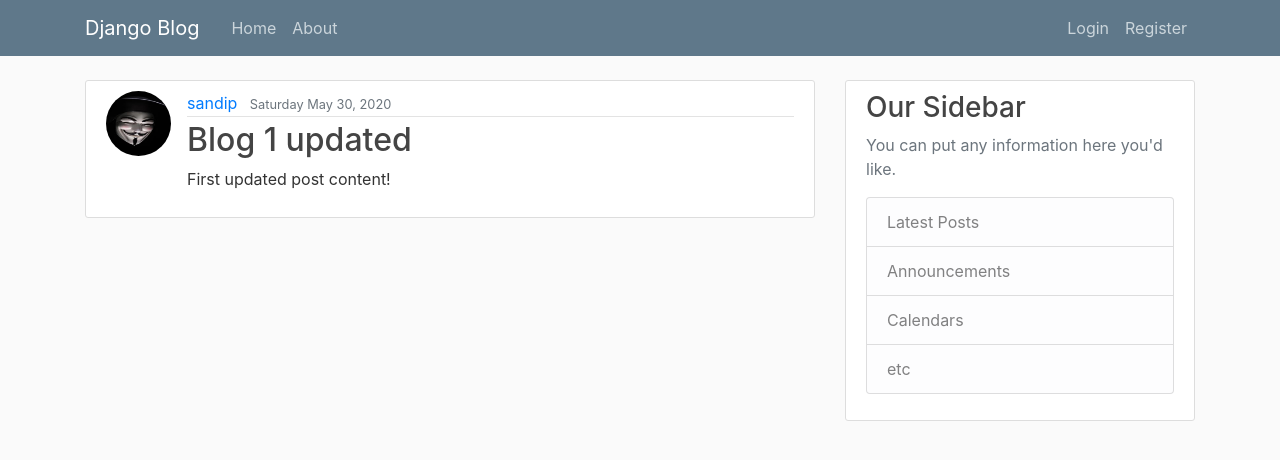
After one commit to Sandip123456789/DjangoProject, a Django app: page /post/1/ in a window 1280 px wide. The commit adds this page. Shown: the top 460 px of the page. Run offline with Django 3.2, Linux system fonts and the light colour scheme; data comes from the database, SQL or seed files in the repository; both versions use the stored data as it was after the commit; some libraries are stand-ins or nearby versions.

Commit message:
Updates regarding Create, Update and Delete operations for the post

```diff
--- a/blog/models.py
+++ b/blog/models.py
@@ -1,6 +1,7 @@
 from django.db import models
 from django.utils import timezone
 from django.contrib.auth.models import User
+from django.urls import reverse
 
 # Create your models here.
 class Post(models.Model):
@@ -12,3 +13,6 @@
 
     def __str__(self):
         return self.title
+
+    def get_absolute_url(self):
+        return reverse('post-detail', kwargs={'pk': self.pk})
--- a/blog/templates/blog/base.html
+++ b/blog/templates/blog/base.html
@@ -35,7 +35,8 @@
                 <!-- Navbar Right Side -->
                 <div class="navbar-nav">
                   {% if user.is_authenticated %}
-                  <a class="nav-item nav-link" href="{% url 'profile' %}">Profile</a>
+                    <a class="nav-item nav-link" href="{% url 'post-create' %}">New Post</a>
+                    <a class="nav-item nav-link" href="{% url 'profile' %}">Profile</a>
                     <a class="nav-item nav-link" href="{% url 'logout' %}">Logout</a>
                   {% else %}
                     <a class="nav-item nav-link" href="{% url 'login' %}">Login</a>
--- a/blog/templates/blog/home.html
+++ b/blog/templates/blog/home.html
@@ -8,7 +8,7 @@
                     <a class="mr-2" href="#">{{ post.author }}</a>
                     <small class="text-muted">{{ post.posted_date|date:"l F d, Y" }}</small>
                 </div>
-                <h2><a class="article-title" href="#">{{ post.title }}</a></h2>
+                <h2><a class="article-title" href="{% url 'post-detail' post.id %}">{{ post.title }}</a></h2>
                 <p class="article-content">{{ post.content }}</p>
                 </div>
             </article>
--- /dev/null
+++ b/blog/templates/blog/post_detail.html
@@ -0,0 +1,21 @@
+{% extends "blog/base.html" %}
+{% block content %}
+    <article class="media content-section">
+        <image class="rounded-circle article-img" src="{{ object.author.profile.image.url }}">
+        <div class="media-body">
+            <div class="article-metadata">
+                <a class="mr-2" href="#">{{ object.author }}</a>
+                <small class="text-muted">{{ object.posted_date|date:"l F d, Y" }}</small>
+                {% if object.author == user %}
+                <!-- If we use <div> then result will be shown in new line -->
+                    <div>
+                        <a class="btn btn-sm btn-secondary mt-1 mb-1 " href="{% url 'post-update' object.id %}">Update</a>
+                        <a class="btn btn-sm btn-danger mt-1 mb-1 " href="{% url 'post-delete' object.id %}">Delete</a>
+                    </div>
+                {% endif %}
+            </div>
+        <h2 class="article-title">{{ object.title }}</h2>
+        <p class="article-content">{{ object.content }}</p>
+        </div>
+    </article>
+{% endblock content %}
--- a/blog/urls.py
+++ b/blog/urls.py
@@ -1,7 +1,18 @@
 from django.urls import path
 from . import views
+from .views import (
+    PostListView,
+    PostDetailView,
+    PostCreateView,
+    PostUpdateView,
+    PostDeleteView
+)
 
 urlpatterns = [
-    path('', views.home, name='blog-home'),
+    path('', PostListView.as_view(), name='blog-home'),
+    path('post/<int:pk>/', PostDetailView.as_view(), name='post-detail'),
+    path('post/new/', PostCreateView.as_view(), name='post-create'),
+    path('post/<int:pk>/update/', PostUpdateView.as_view(), name='post-update'),
+    path('post/<int:pk>/delete/', PostDeleteView.as_view(), name='post-delete'),
     path('about/', views.about, name='blog-about'),
 ]
--- a/blog/views.py
+++ b/blog/views.py
@@ -1,4 +1,12 @@
 from django.shortcuts import render
+from django.contrib.auth.mixins import LoginRequiredMixin, UserPassesTestMixin
+from django.views.generic import (
+    ListView,
+    DetailView,
+    CreateView,
+    UpdateView,
+    DeleteView
+)
 from .models import Post
 #from django.http import HttpResponse
 
@@ -25,11 +33,58 @@
 #     }
 # ]
 
+#home function
 def home(request):
     context = {
         'posts': Post.objects.all()
     }
     return render(request, 'blog/home.html', context)
 
+#home ListView
+class PostListView(ListView):
+    model = Post
+    template_name = 'blog/home.html' #<app>/<model>_<viewtype>.html
+    context_object_name = 'posts'
+    ordering = ['-posted_date']
+
+class PostDetailView(DetailView):
+    model = Post
+
+class PostCreateView(LoginRequiredMixin, CreateView):
+    model = Post
+    fields = ['title', 'content']
+
+    def form_valid(self, form):
+        form.instance.author = self.request.user
+        return super().form_valid(form)
+
+class PostDetailView(DetailView):
+    model = Post
+
+#UpdateView is similar to CreateView
+class PostUpdateView(LoginRequiredMixin, UserPassesTestMixin, UpdateView):
+    model = Post
+    fields = ['title', 'content']
+
+    def form_valid(self, form):
+        form.instance.author = self.request.user
+        return super().form_valid(form)
+
+    def test_func(self):
+        post = self.get_object()
+        if self.request.user == post.author:   #self.request.user this gets the currently login user
+            return True
+        return False
+
+class PostDeleteView(LoginRequiredMixin, UserPassesTestMixin, DeleteView):
+    model = Post
+    success_url = '/'
+
+    def test_func(self):
+        post = self.get_object()
+        if self.request.user == post.author:   #self.request.user this gets the currently login user
+            return True
+        return False
+
 def about(request):
     return render(request, 'blog/about.html', {'title': 'About' })
```
Also changed, not shown: blog/templates/blog/post_confirm_delete.html (added, +18 -0 lines), blog/templates/blog/post_form.html (added, +17 -0 lines), db.sqlite3.
